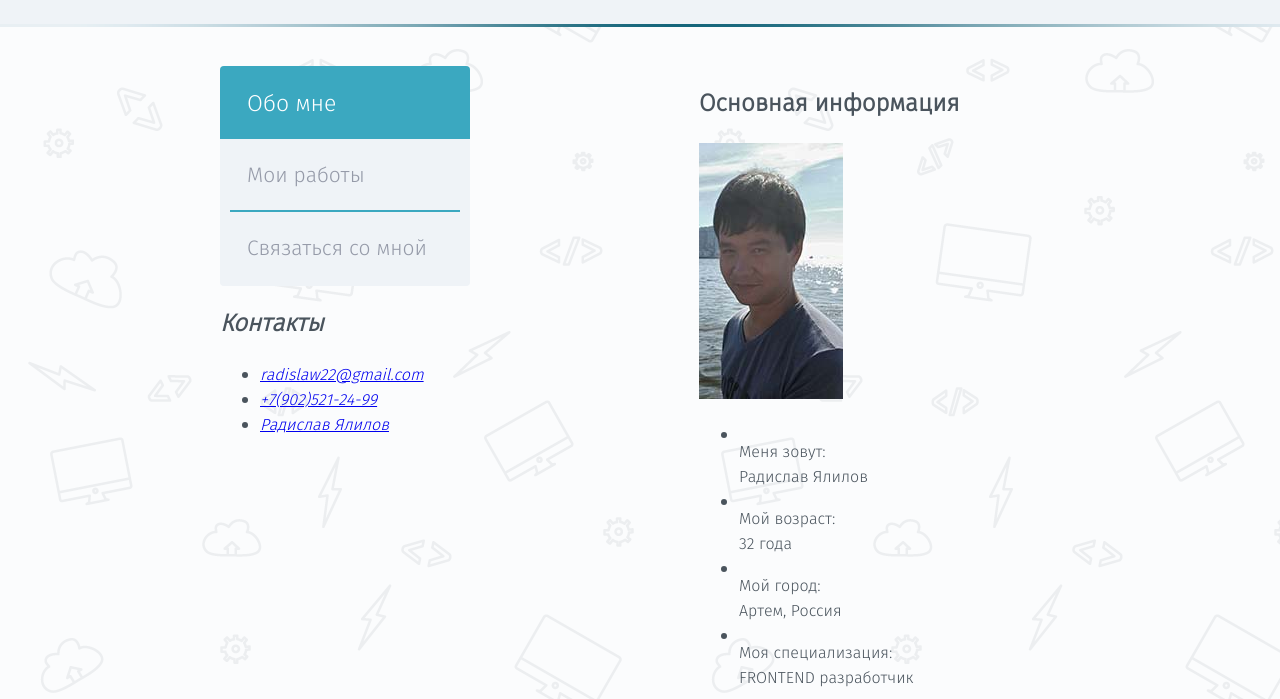
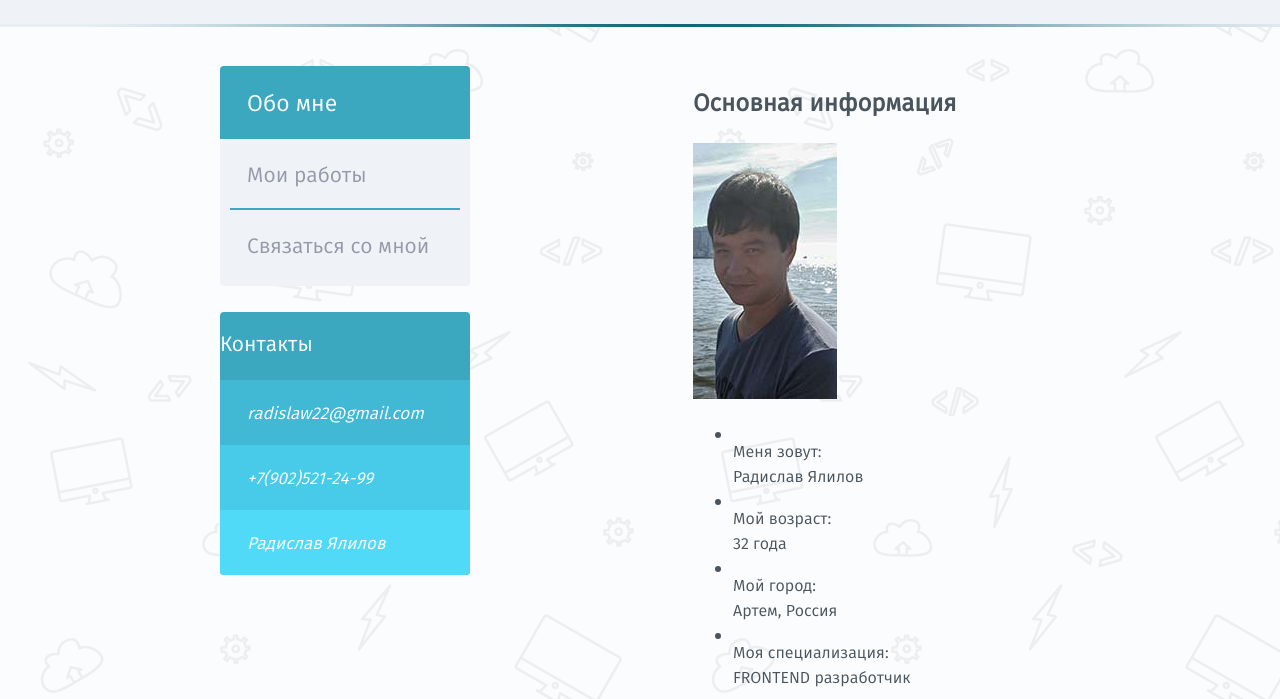
Before and after one commit to radislaw/portfolio, a website: page app/index.html in a window 1280 px wide. Shown: the part 92-791 px from the top of the page. Drawn offline with nearby package versions, Linux system fonts and the light colour scheme; a web font is replaced by a local one.

Commit message:
change font-family in body from fira_sanslight to fira_sansbook; add overflow: hidden in menu to stay border-radius; change border-bottom to border-top in menu

```diff
--- a/app/css/main.css
+++ b/app/css/main.css
@@ -7,7 +7,7 @@ body{
     height: 100%;
     display: table; /* FOR STICKY FOOTER */
     background: url(/img/comppattern.png) repeat;
-    font: normal 100% 'fira_sanslight', sans-serif;
+    font: normal 100% 'fira_sansbook', sans-serif;
     color: #4a545d;
 }
 img{
@@ -91,19 +91,19 @@ img{
 /* ASIDE */
 .sidebar{
     float: left;
+    width: 250px;
 }
 
+/* NAVIGATION */
 .sidebar__nav__list{
-    width: 250px;
     min-height: 220px;
     list-style-type: none;
     margin: 0;
+    margin-bottom: 26px;
     padding: 0;
     background-color: #eff3f7;
     border-radius: 4px;
-}
-.sidebar__nav__item{
-
+    overflow: hidden;
 }
 .sidebar__nav-link{
     display: block;
@@ -112,8 +112,9 @@ img{
     color: #959aa8;
     font-size: 21px;
     text-decoration: none;
-    border-bottom: 2px solid #3ba8c0;
+    border-top: 2px solid #3ba8c0;
     margin: 0 10px;
+    margin-bottom: -2px;
 }
 .sidebar__nav__item-curent{
     background-color: #3ba8c0;
@@ -123,19 +124,50 @@ img{
     font-size: 23px;
     padding-bottom: 16px;
 }
-.sidebar__nav__item:first-child {
-    border-top-left-radius: 4px;
-    border-top-right-radius: 4px;
-}
-.sidebar__nav__item:first-child a,
-.sidebar__nav__item:last-child a{
-    border-bottom: none;
+.sidebar__nav__item:first-child a{
+    border-top: none;
 }
 .sidebar__nav-link:hover{
     color: #3ba8c0;
 }
 .sidebar__nav__item-curent a:hover{
     color:white;
+}
+
+/* CONTACTS */
+.contacts{
+    min-height: 160px;
+    border-radius: 4px;
+    color:white;
+    background-color: #3ba8c0;
+    overflow: hidden;
+}
+.contacts__header{
+    font: 21px 'fira_sansbook', sans-serif;
+
+}
+.contacts__list{
+    list-style-type: none;
+    margin: 0;
+    padding: 0;
+}
+.contacts__item-mail{
+    background-color: #41b9d4;
+}
+.contacts__item-phone{
+    background-color: #48cbe8;
+}
+.contacts__item-skype{
+    background-color: #51daf8;
+}
+.contacts__link{
+    display: block;
+    text-decoration: none;
+    padding: 21px 0 17px 17px;
+    color: #fff;
+    font-size: 17px;
+    text-decoration: none;
+    margin: 0 10px;
 }
 
 /* VARIABLE */
```
